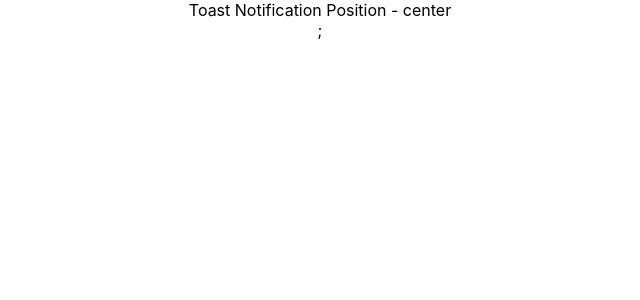
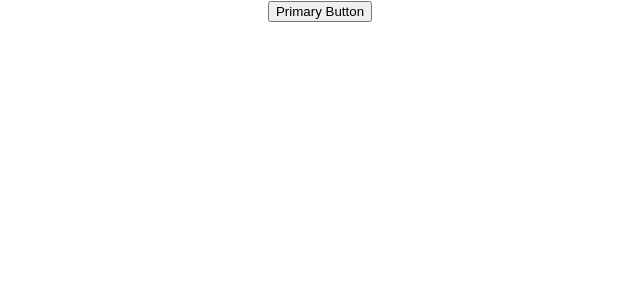
Before and after one commit to kbu715/react-typescript-demo, a React (Create React App) app: page / in a window 1280 px wide. Shown: the top 300 px of the page, without its empty margins (320-960 px from the left). Built offline with nearby package versions, Linux system fonts and the light colour scheme.

Commit message:
✨ Wrapping HTML Elements with React and TypeScript(with Omit Type and ...rest)

```diff
--- a/src/App.tsx
+++ b/src/App.tsx
@@ -1,10 +1,12 @@
 import './App.css';
-import { Toast } from './components/templateliterals/Toast';
+import { CustomButton } from './components/html/Button';
 
 function App() {
   return (
     <div className="App">
-      <Toast position='center' />;
+      <CustomButton variant='primary' onClick={() => console.log('clicked')}>
+        Primary Button
+      </CustomButton>
     </div>
   );
 }
--- /dev/null
+++ b/src/components/html/Button.tsx
@@ -0,0 +1,8 @@
+type ButtonProps = {
+  variant: 'primary' | 'secondary'
+  children: string
+} & Omit<React.ComponentProps<'button'>, 'children'>
+
+export const CustomButton = ({ variant, children, ...rest }: ButtonProps) => {
+  return <button className={`class-with-${variant}`} {...rest}>{children}</button>
+}
--- /dev/null
+++ b/src/components/html/Input.tsx
@@ -0,0 +1,5 @@
+type InputProps = React.ComponentProps<'input'>
+
+export const CustomInput = (props: InputProps) => {
+  return <input {...props} />
+}
```
